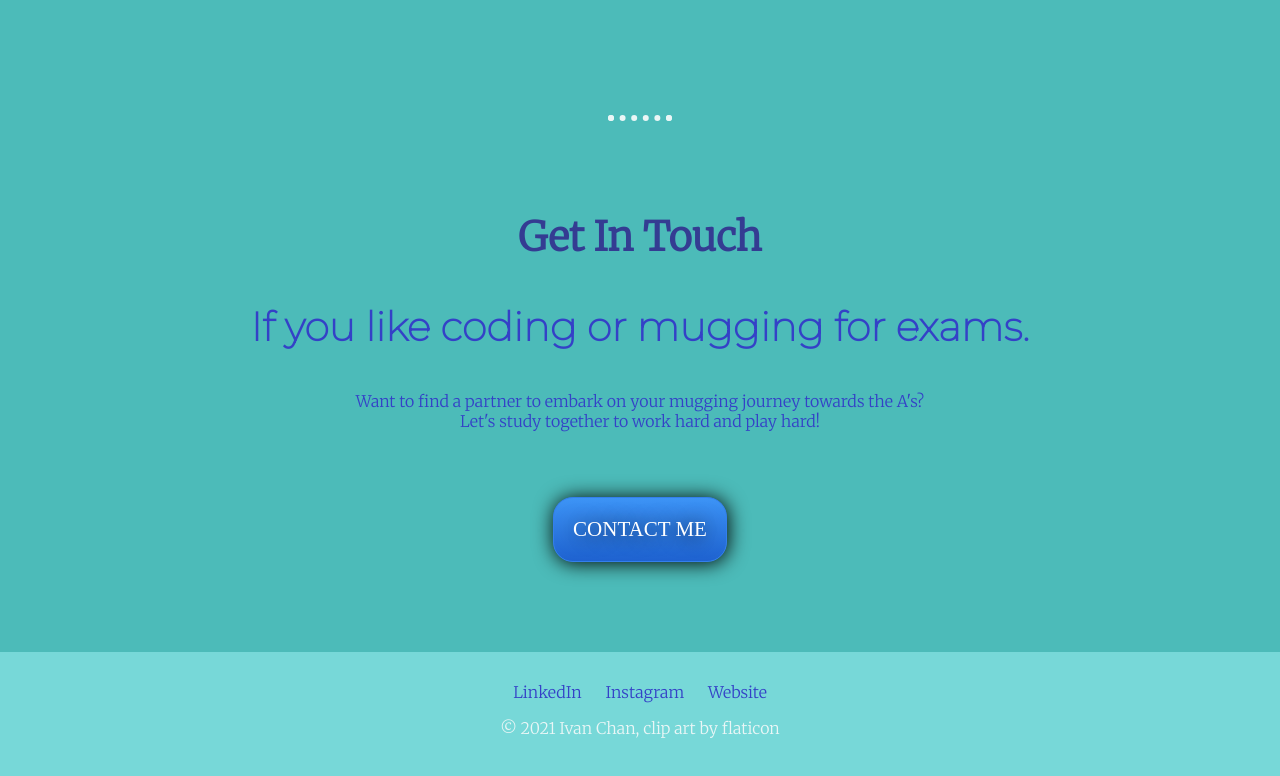
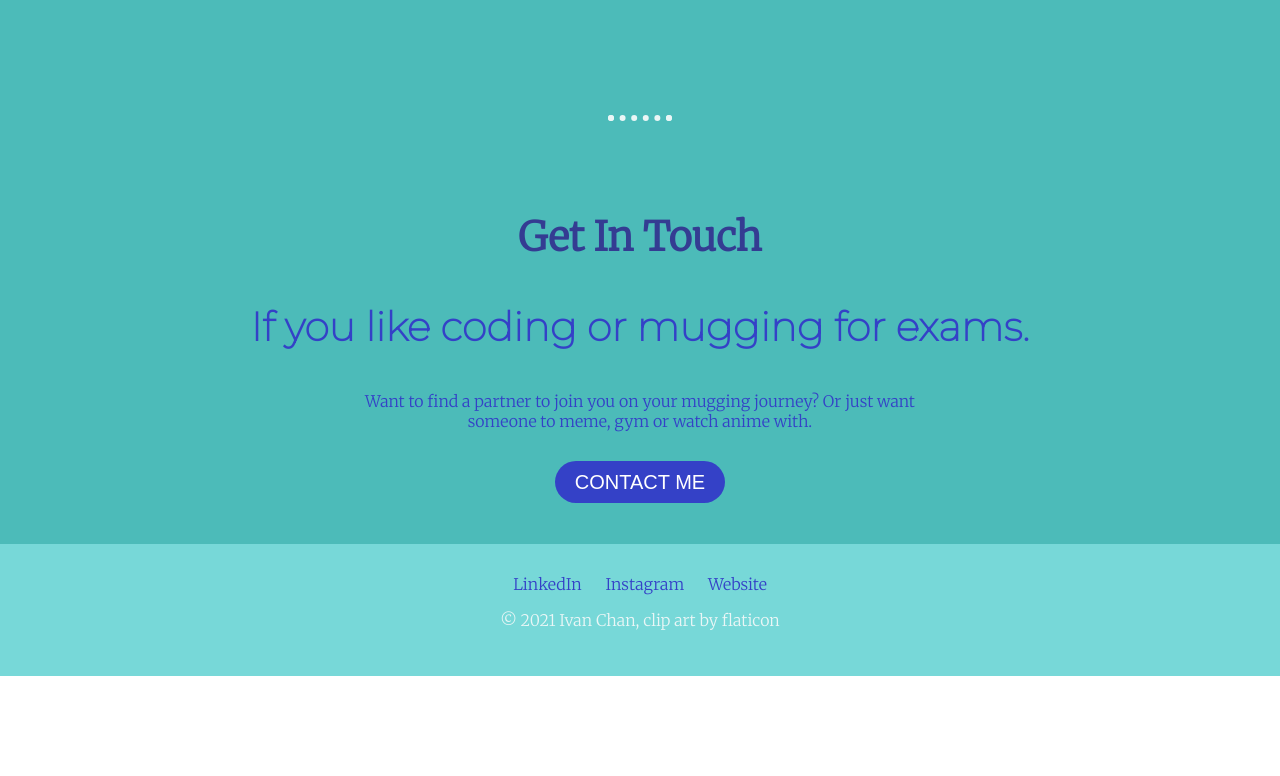
Before and after one commit to CwjNavi/Personal_site, a plain HTML site: page index.html in a window 1280 px wide. Shown: the part 2088-2864 px from the top of the page. After the commit the page ends 2764 px from the top, so only its background shows below. Drawn offline with Linux system fonts and the light colour scheme.

Commit message:
edited contact me paragraph and contact button

```diff
--- a/CSS/styles.css
+++ b/CSS/styles.css
@@ -18,44 +18,25 @@ body {
 }
 
 .btn {
-   background: #3D94F6;
-   background-image: -webkit-linear-gradient(top, #3D94F6, #1E62D0);
-   background-image: -moz-linear-gradient(top, #3D94F6, #1E62D0);
-   background-image: -ms-linear-gradient(top, #3D94F6, #1E62D0);
-   background-image: -o-linear-gradient(top, #3D94F6, #1E62D0);
-   background-image: -webkit-gradient(to bottom, #3D94F6, #1E62D0);
-   -webkit-border-radius: 20px;
-   -moz-border-radius: 20px;
-   border-radius: 20px;
-   color: #FFFFFF;
-   font-family: Brush Script MT;
-   font-size: 21px;
-   font-weight: 100;
-   padding: 19px;
-   -webkit-box-shadow: 1px 1px 20px 0 #000000;
-   -moz-box-shadow: 1px 1px 20px 0 #000000;
-   box-shadow: 1px 1px 20px 0 #000000;
-   text-shadow: 1px 1px 20px #000000;
-   border: solid #337FED 1px;
-   text-decoration: none;
-   display: inline-block;
-   cursor: pointer;
-   text-align: center;
-   margin: 50px auto 40px auto;
+  -webkit-border-radius: 28;
+  -moz-border-radius: 28;
+  border-radius: 28px;
+  font-family: Arial;
+  color: #ffffff;
+  font-size: 20px;
+  background: #3441c7;
+  padding: 10px 20px 10px 20px;
+  text-decoration: none;
 }
 
 .btn:hover {
-   border: solid #337FED 1px;
-   background: #1E62D0;
-   background-image: -webkit-linear-gradient(top, #1E62D0, #3D94F6);
-   background-image: -moz-linear-gradient(top, #1E62D0, #3D94F6);
-   background-image: -ms-linear-gradient(top, #1E62D0, #3D94F6);
-   background-image: -o-linear-gradient(top, #1E62D0, #3D94F6);
-   background-image: -webkit-gradient(to bottom, #1E62D0, #3D94F6);
-   -webkit-border-radius: 20px;
-   -moz-border-radius: 20px;
-   border-radius: 20px;
-   text-decoration: none;
+  background: #3cb0fd;
+  background-image: -webkit-linear-gradient(top, #3cb0fd, #3498db);
+  background-image: -moz-linear-gradient(top, #3cb0fd, #3498db);
+  background-image: -ms-linear-gradient(top, #3cb0fd, #3498db);
+  background-image: -o-linear-gradient(top, #3cb0fd, #3498db);
+  background-image: linear-gradient(to bottom, #3cb0fd, #3498db);
+  text-decoration: none;
 }
 
 .cloud1 {
@@ -78,6 +59,12 @@ body {
 
 .contact-me {
     padding: 50px;
+}
+
+.contact-para {
+    width: 50%;
+    text-align: center;
+    margin: 0px auto 40px auto;
 }
 
 .footer-link {
--- a/index.html
+++ b/index.html
@@ -45,8 +45,7 @@
       <div class="contact-me">
         <h2>Get In Touch</h2>
         <h3>If you like coding or mugging for exams.</h3>
-        <p>Want to find a partner to embark on your mugging journey towards the A's?<br>
-        Let's study together to work hard and play hard!</p>
+        <p class="contact-para">Want to find a partner to join you on your mugging journey? Or just want someone to meme, gym or watch anime with.</p>
         <a class="btn" href="mailto:name@email.com">CONTACT ME</a>
       </div>
     </div>
```
